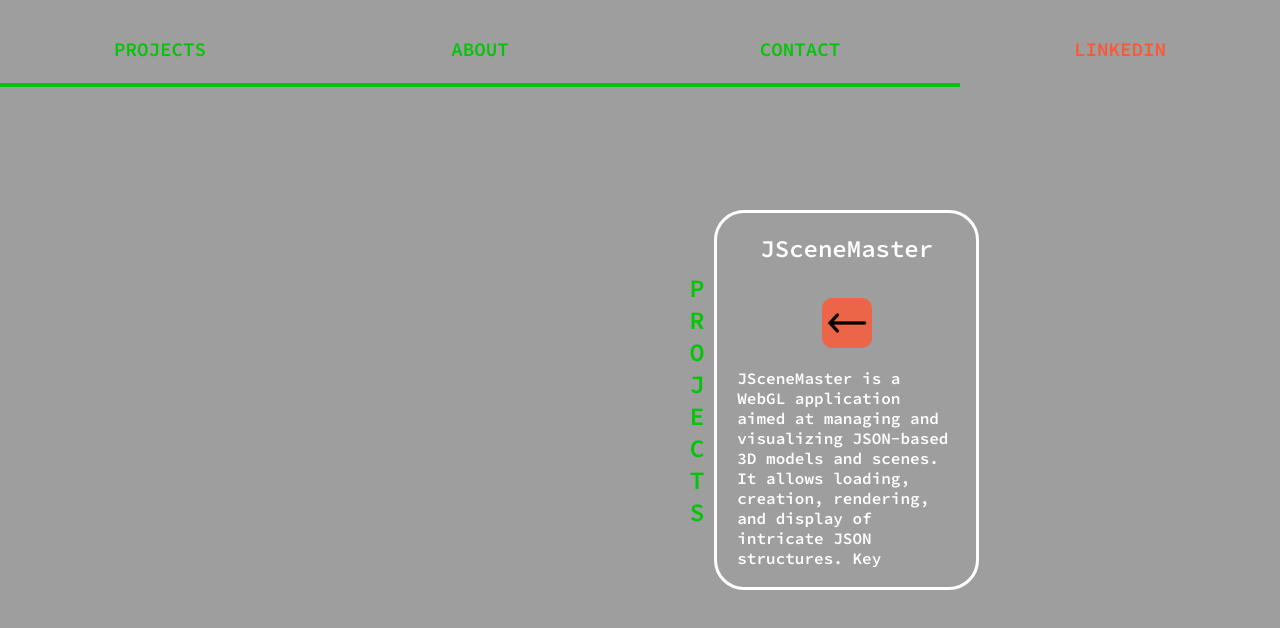
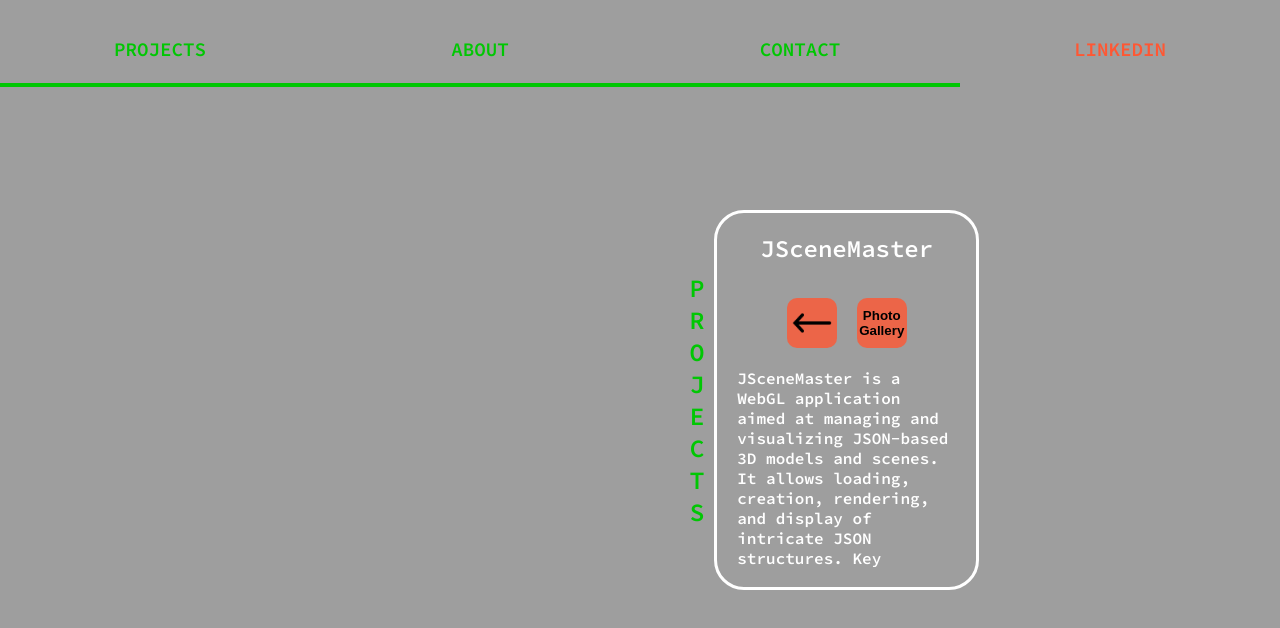
Before and after one commit to DGarg375/DGarg375.github.io, a React (Create React App) app: page / in a window 1280 px wide. Both pictures are taken after a click on the button 750 px from the left and 1546 px from the top of the page. Shown: the part 1053-1681 px from the top of the page. Built offline with nearby package versions, Linux system fonts and the light colour scheme; the HTML template or start-up script is replaced by a standard one; a web font is replaced by a local one.

Commit message:
minor fixes

```diff
--- a/src/desktop/aboutslider/AboutSlider.css
+++ b/src/desktop/aboutslider/AboutSlider.css
@@ -78,7 +78,7 @@
 #slider-about-images {
     width: 100%;
     height: 102%;
-    object-fit: cover;
+    object-fit:cover;
     border-radius: 25px;
     position: relative;
     border: 3px solid white;
--- a/src/mobile/aboutslidermobile/AboutSliderMobile.css
+++ b/src/mobile/aboutslidermobile/AboutSliderMobile.css
@@ -22,6 +22,13 @@
         color: black;
         font-weight: bold;
     }
+}
+
+#profile-image {
+    object-fit:cover;
+    width: 100%;
+    height: 90%;
+    border-radius: 25px;
 }
 
 .img-base {
--- a/src/mobile/aboutslidermobile/AboutSliderMobile.js
+++ b/src/mobile/aboutslidermobile/AboutSliderMobile.js
@@ -85,7 +85,7 @@ const AboutSliderMobile = (props) => {
                 </div>
                 <div class="main-container-about-mobile">
                     <div class="heading-text-about-mobile">
-                        {currentSlide.title}
+                        {currentSlide.title == "Divyansh Garg" ? <img src={currentSlide.imgSrc}  id="profile-image"></img> : currentSlide.title}
                     </div>
                     <div class="button-tray-about-mobile">
                         <button title="Description" class="projectURLButton"><img class="button-css" id="new-img-id3" src="./icons8-dev-windows-11/icons8-description-64.png" onClick={toggleButtonFunction}></img></button>
--- a/src/mobile/projectslidermobile/ProjectSliderMobile.css
+++ b/src/mobile/projectslidermobile/ProjectSliderMobile.css
@@ -50,6 +50,12 @@
     /* background-color: rgba(255, 87, 51, 0.5); */
 }
 
+.gallery-button {
+    display: flex;
+    flex-direction: row;
+    column-gap: 20px;
+}
+
 .project-index-tag {
     white-space: nowrap;
     overflow: hidden;
@@ -82,6 +88,15 @@
     padding-right: 10px;
     color: black;
     text-align: center;
+}
+
+#photo-gallery-button {
+    color: black;
+    font-weight: bold;
+    text-decoration: none;
+}
+#photo-gallery-button:hover {
+    cursor: pointer;
 }
 
 .button-tray-project-mobile {
--- a/src/mobile/projectslidermobile/ProjectSliderMobile.js
+++ b/src/mobile/projectslidermobile/ProjectSliderMobile.js
@@ -108,7 +108,9 @@ const ProjectSliderMobile = (props) => {
                     <div class="description-mobile-text">
                         {currentProject.title}
                     </div>
-                    <div><button title="Description" class="projectURLButton" id="go-back-project-button"><img class="button-css" id="new-img-id3" src="./icons8-dev-windows-11/icons8-left-arrow-50.png" onClick={toggleButtonFunction}></img></button></div>
+                    <div class="gallery-button"><button title="Description" class="projectURLButton" id="go-back-project-button"><img class="button-css" id="new-img-id3" src="./icons8-dev-windows-11/icons8-left-arrow-50.png" onClick={toggleButtonFunction}></img></button>{currentProject.photoGallery ? <button class="projectURLButton"><a href={currentProject.photoGallery} target="_blank" rel="noreferrer" id="photo-gallery-button">
+                    Photo Gallery
+              </a></button>:<></>}</div>
                     <div class="description-mobile-mainbody" id="description-mobile-mainbody-id">
                         {currentProject.description}
                     </div>
--- a/src/projectMeta.js
+++ b/src/projectMeta.js
@@ -12,15 +12,17 @@ export const projectsBundle = {
         "liveURL": "https://dgarg375.github.io",
         "sourceURL": "https://github.com/DGarg375/DGarg375.github.io",
         "techStack": ["nodejs", "react", "html", "javascript", "css", "blender", "json", "npm"],
+        "photoGallery": "https://drive.google.com/drive/u/0/folders/1RWRVg23hQgI2JKeEykxIAIq3Bc9Jv6eO",
     },
     "project_1": {
         "imgSrc": imgSrc[0],
         "imgAlt": "sceneloader",
         "title": "JSceneMaster",
-        description: "JSceneMaster is a WebGL application aimed at managing and visualizing JSON-based 3D models and scenes. It allows loading, creation, rendering, and display of intricate JSON structures. Key features include vertex display mode for detailed manipulation of specific model points. Users can adjust properties like rotation, sizing, and movement on both entire scenes and individual nodes. The software provides precise control over lighting within the scene, significantly transforming the model's aesthetics. With a focus on user-centric design, JSceneMaster offers a robust and interactive toolset. This platform makes 3D model manipulation accessible and highly customizable, catering to designers, developers, and 3D modeling enthusiasts alike.",
+        "description": "JSceneMaster is a WebGL application aimed at managing and visualizing JSON-based 3D models and scenes. It allows loading, creation, rendering, and display of intricate JSON structures. Key features include vertex display mode for detailed manipulation of specific model points. Users can adjust properties like rotation, sizing, and movement on both entire scenes and individual nodes. The software provides precise control over lighting within the scene, significantly transforming the model's aesthetics. With a focus on user-centric design, JSceneMaster offers a robust and interactive toolset. This platform makes 3D model manipulation accessible and highly customizable, catering to designers, developers, and 3D modeling enthusiasts alike.",
         "liveURL": "https://jsonloader.onrender.com/",
         "sourceURL": "https://github.com/DGarg375/SceneAssembler",
         "techStack": ["webgl", "javascript", "css", "html"],
+        "photoGallery": "https://drive.google.com/drive/u/0/folders/1ZCs6xA36MlvZx-IrOrkecHz69yFSPEG2",
     },
     "project_2": {
         "imgSrc": imgSrc[1],
@@ -30,6 +32,7 @@ export const projectsBundle = {
         "liveURL": "https://xkcdcomics.onrender.com/",
         "sourceURL": "https://github.com/DGarg375/xkcd-comic-generator",
         "techStack": ["npm", "html", "css", "javascript", "react", "nodejs", "express"],
+        "photoGallery": "https://drive.google.com/drive/u/0/folders/17mpn-XaePbQZIXcn95sb2SER4Ak7WGPJ",
     },
     "project_3": {
         "imgSrc": imgSrc[6],
```
